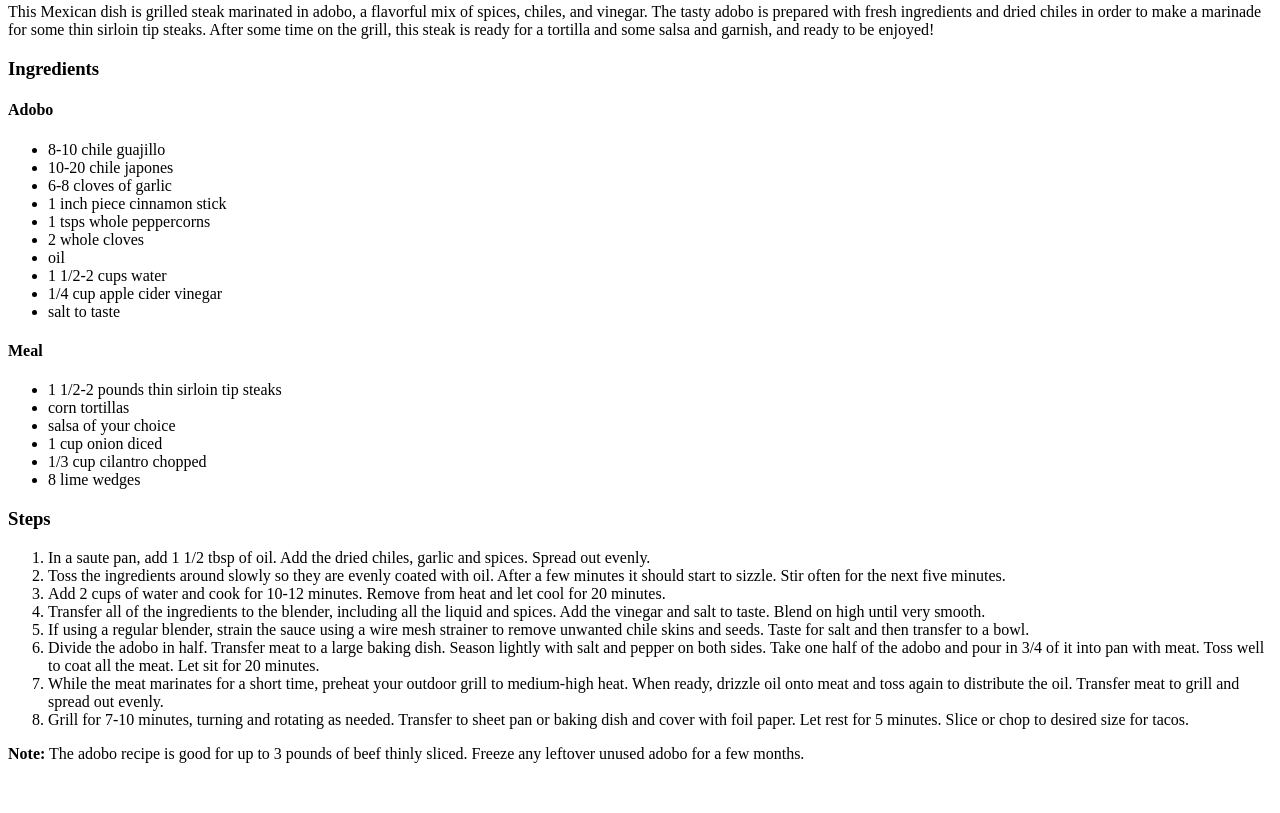
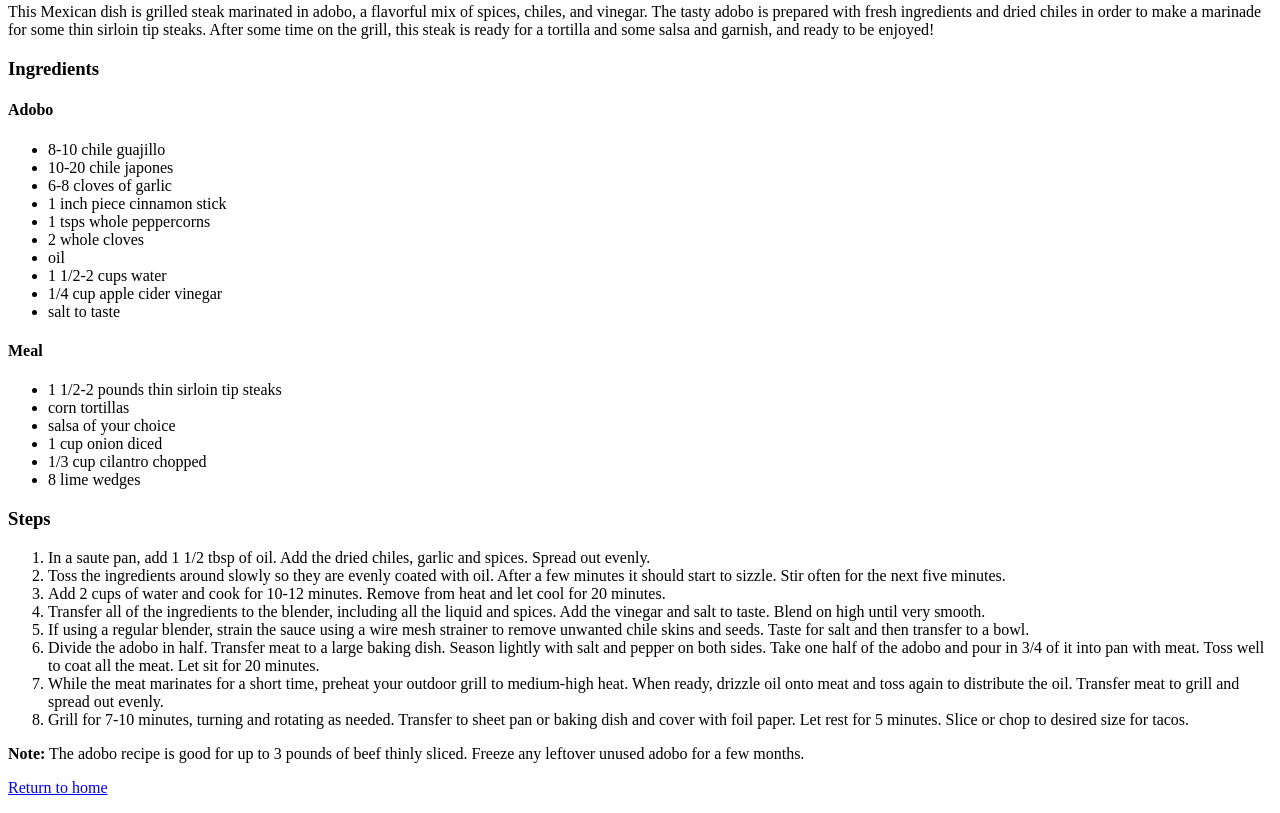
Before and after one commit to dotpng13/odin-recipes, a plain HTML site: page recipes/carne-asada-adobada.html in a window 1280 px wide. Shown: the part 440-1253 px from the top of the page. Before the commit the page ends 1219 px from the top, so only its background shows below. Drawn offline with Linux system fonts and the light colour scheme.

Commit message:
Add homepage reference
At the bottom of the recipe page, add a link to the homepage for
cyclical navigation between homepage and recipe page.

```diff
--- a/recipes/carne-asada-adobada.html
+++ b/recipes/carne-asada-adobada.html
@@ -50,5 +50,6 @@
             <li>Grill for 7-10 minutes, turning and rotating as needed.  Transfer to sheet pan or baking dish and cover with foil paper.  Let rest for 5 minutes.  Slice or chop to desired size for tacos.</li>
         </ol>
         <p><strong>Note:</strong> The adobo recipe is good for up to 3 pounds of beef thinly sliced.  Freeze any leftover unused adobo for a few months.</p>
+        <p><a href="../index.html">Return to home</a></p>
     </body>
 </html>
```
